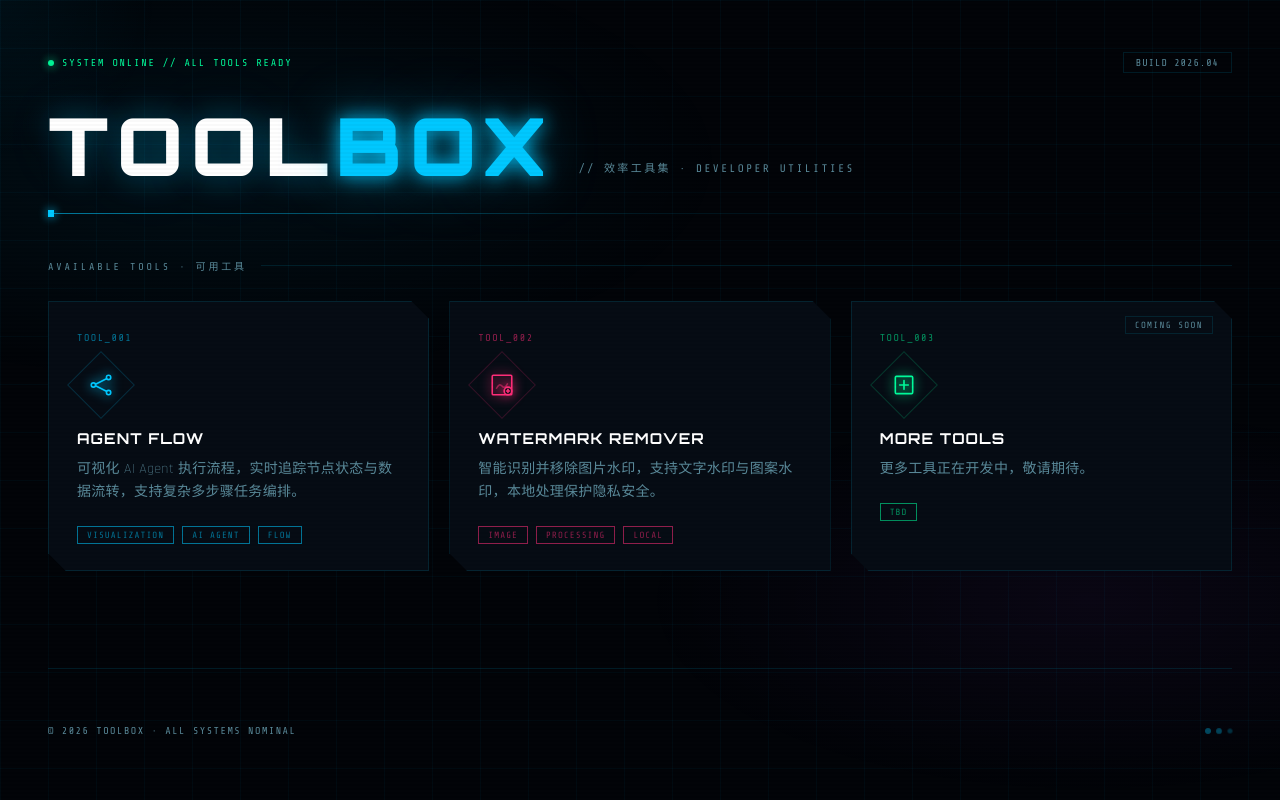
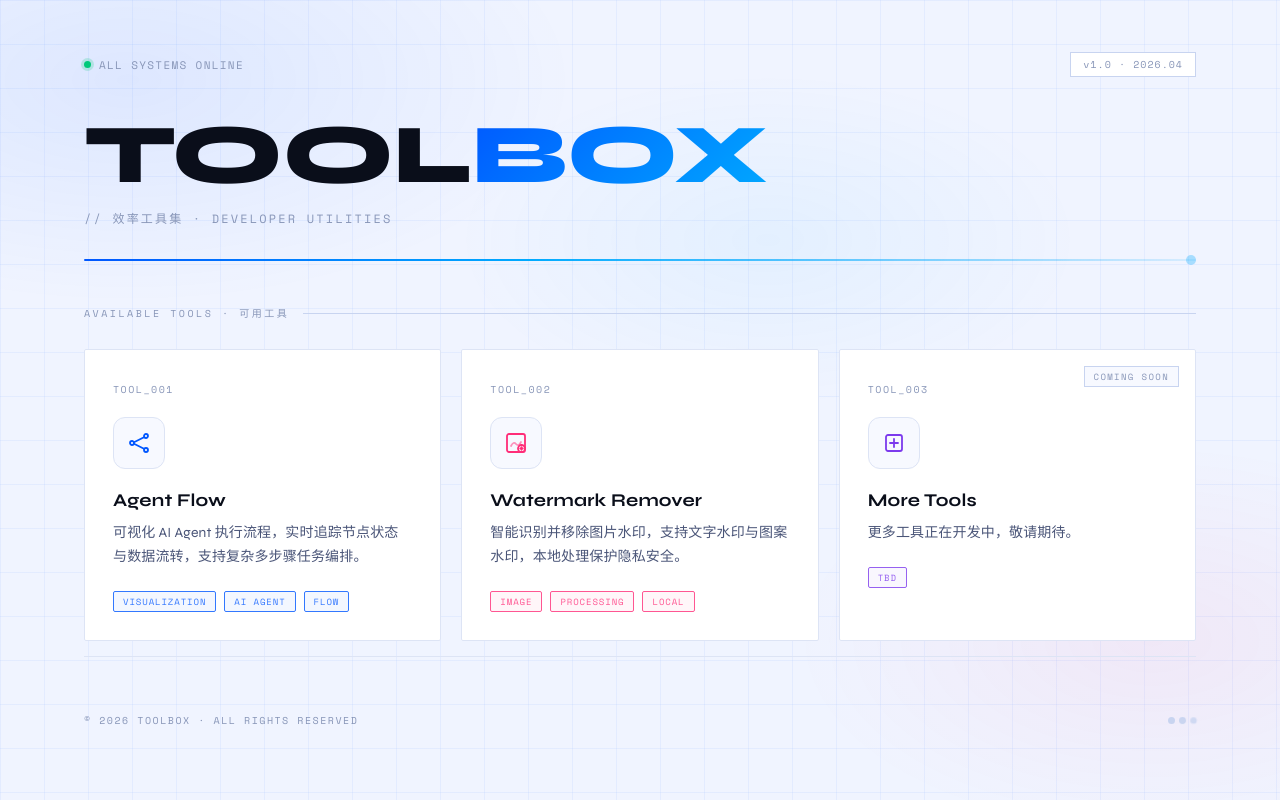
Before and after one commit to kadisyy/tools, a plain HTML site: page index.html in a window 1280 px wide. Drawn offline with nearby package versions, Linux system fonts and the light colour scheme.

Commit message:
Redesign: bright tech aesthetic for homepage and watermark remover

```diff
--- a/index.html
+++ b/index.html
@@ -5,205 +5,202 @@
 <meta name="viewport" content="width=device-width, initial-scale=1.0">
 <title>TOOLBOX</title>
 <link rel="preconnect" href="https://fonts.googleapis.com">
-<link href="https://fonts.googleapis.com/css2?family=Share+Tech+Mono&family=Orbitron:wght@400;700;900&family=Rajdhani:wght@300;400;600;700&display=swap" rel="stylesheet">
+<link href="https://fonts.googleapis.com/css2?family=Space+Mono:wght@400;700&family=Syne:wght@400;600;700;800&display=swap" rel="stylesheet">
 <style>
 :root {
-  --bg: #020408;
-  --bg2: #060c14;
-  --grid: rgba(0,200,255,0.04);
-  --border: rgba(0,200,255,0.12);
-  --border-bright: rgba(0,200,255,0.35);
-  --cyan: #00c8ff;
-  --cyan-dim: rgba(0,200,255,0.6);
-  --green: #00ff9d;
+  --bg: #f0f4ff;
+  --surface: #ffffff;
+  --surface2: #f7f9ff;
+  --border: #dde4f5;
+  --border2: #c8d4f0;
+  --blue: #0057ff;
+  --blue2: #00aaff;
   --pink: #ff2d78;
-  --yellow: #ffe600;
-  --purple: #b44dff;
-  --text: #c8e8f0;
-  --text2: #5a8a9a;
-  --mono: 'Share Tech Mono', monospace;
-  --display: 'Orbitron', sans-serif;
-  --body: 'Rajdhani', sans-serif;
+  --green: #00c97a;
+  --purple: #7c3aed;
+  --text: #0a0e1a;
+  --text2: #4a5578;
+  --text3: #8896b8;
+  --mono: 'Space Mono', monospace;
+  --sans: 'Syne', sans-serif;
 }
 *, *::before, *::after { box-sizing: border-box; margin: 0; padding: 0; }
-html, body { height: 100%; background: var(--bg); color: var(--text); font-family: var(--body); overflow-x: hidden; }
+html, body { min-height: 100%; background: var(--bg); color: var(--text); font-family: var(--sans); }
 
+/* grid bg */
 body::before {
   content: '';
   position: fixed; inset: 0;
-  background-image: linear-gradient(var(--grid) 1px, transparent 1px), linear-gradient(90deg, var(--grid) 1px, transparent 1px);
-  background-size: 48px 48px;
+  background-image:
+    linear-gradient(rgba(0,87,255,0.05) 1px, transparent 1px),
+    linear-gradient(90deg, rgba(0,87,255,0.05) 1px, transparent 1px);
+  background-size: 44px 44px;
   pointer-events: none; z-index: 0;
 }
+
+/* ambient blobs */
 body::after {
   content: '';
   position: fixed; inset: 0;
   background:
-    radial-gradient(ellipse 60% 40% at 15% 20%, rgba(0,200,255,0.06) 0%, transparent 70%),
-    radial-gradient(ellipse 50% 35% at 85% 75%, rgba(180,77,255,0.05) 0%, transparent 70%);
+    radial-gradient(ellipse 50% 40% at 10% 10%, rgba(0,87,255,0.08) 0%, transparent 70%),
+    radial-gradient(ellipse 40% 35% at 90% 80%, rgba(255,45,120,0.06) 0%, transparent 70%),
+    radial-gradient(ellipse 35% 30% at 60% 30%, rgba(0,170,255,0.05) 0%, transparent 70%);
   pointer-events: none; z-index: 0;
-}
-
-.scanlines {
-  position: fixed; inset: 0;
-  background: repeating-linear-gradient(0deg, transparent, transparent 2px, rgba(0,0,0,0.06) 2px, rgba(0,0,0,0.06) 4px);
-  pointer-events: none; z-index: 100; opacity: 0.4;
-}
-
-.cursor-glow {
-  position: fixed; width: 320px; height: 320px; border-radius: 50%;
-  background: radial-gradient(circle, rgba(0,200,255,0.05) 0%, transparent 70%);
-  pointer-events: none; transform: translate(-50%, -50%); z-index: 0;
-  transition: left 0.08s, top 0.08s;
 }
 
 .wrapper {
   position: relative; z-index: 1;
   min-height: 100vh; display: flex; flex-direction: column;
-  padding: 0 48px 64px; max-width: 1280px; margin: 0 auto;
+  max-width: 1200px; margin: 0 auto; padding: 0 44px 72px;
 }
 
 /* ── Header ── */
 header { padding: 52px 0 0; }
 
-.header-meta {
-  display: flex; align-items: center; justify-content: space-between; margin-bottom: 32px;
-}
-.status-pill {
-  font-family: var(--mono); font-size: 10px; color: var(--green);
-  letter-spacing: 0.18em; display: flex; align-items: center; gap: 8px;
-}
-.status-pill::before {
-  content: ''; width: 6px; height: 6px; border-radius: 50%;
-  background: var(--green); box-shadow: 0 0 10px var(--green);
-  animation: blink 2.4s ease-in-out infinite;
-}
-@keyframes blink { 0%,100%{opacity:1} 50%{opacity:0.25} }
-
-.build-tag {
-  font-family: var(--mono); font-size: 10px; color: var(--text2);
-  border: 1px solid var(--border); padding: 4px 12px; letter-spacing: 0.1em;
+.header-top {
+  display: flex; align-items: center; justify-content: space-between; margin-bottom: 36px;
 }
 
-.title-row { display: flex; align-items: flex-end; gap: 24px; margin-bottom: 14px; }
+.status {
+  display: flex; align-items: center; gap: 8px;
+  font-family: var(--mono); font-size: 11px; color: var(--text3); letter-spacing: 0.12em;
+}
+.status-dot {
+  width: 7px; height: 7px; border-radius: 50%;
+  background: var(--green); box-shadow: 0 0 0 3px rgba(0,201,122,0.2);
+  animation: pulse 2.5s ease-in-out infinite;
+}
+@keyframes pulse { 0%,100%{box-shadow:0 0 0 3px rgba(0,201,122,0.2)} 50%{box-shadow:0 0 0 6px rgba(0,201,122,0.08)} }
+
+.build {
+  font-family: var(--mono); font-size: 10px; color: var(--text3);
+  border: 1px solid var(--border2); padding: 4px 12px; letter-spacing: 0.1em;
+  background: var(--surface);
+}
+
+.title-area { margin-bottom: 16px; }
 
 h1 {
-  font-family: var(--display); font-size: clamp(40px, 7vw, 80px);
-  font-weight: 900; letter-spacing: 0.1em; line-height: 1; color: #fff;
-  text-shadow: 0 0 30px rgba(0,200,255,0.35), 0 0 80px rgba(0,200,255,0.1);
+  font-family: var(--sans); font-size: clamp(44px, 7vw, 84px);
+  font-weight: 800; letter-spacing: -0.01em; line-height: 1; color: var(--text);
 }
-h1 .hi { color: var(--cyan); text-shadow: 0 0 20px var(--cyan), 0 0 60px rgba(0,200,255,0.4); }
+h1 .accent {
+  background: linear-gradient(135deg, var(--blue) 0%, var(--blue2) 100%);
+  -webkit-background-clip: text; -webkit-text-fill-color: transparent; background-clip: text;
+}
 
-.title-sub {
-  font-family: var(--mono); font-size: 11px; color: var(--text2);
-  letter-spacing: 0.22em; padding-bottom: 10px;
+.tagline {
+  font-family: var(--mono); font-size: 12px; color: var(--text3);
+  letter-spacing: 0.18em; margin-top: 12px;
 }
 
 .divider {
-  height: 1px;
-  background: linear-gradient(90deg, var(--cyan-dim) 0%, rgba(0,200,255,0.1) 50%, transparent 100%);
-  margin: 28px 0 44px; position: relative;
+  height: 2px; margin: 32px 0 44px;
+  background: linear-gradient(90deg, var(--blue) 0%, var(--blue2) 40%, rgba(0,170,255,0.1) 100%);
+  border-radius: 2px; position: relative;
 }
-.divider::before {
-  content: ''; position: absolute; left: 0; top: -3px;
-  width: 6px; height: 7px; background: var(--cyan); box-shadow: 0 0 10px var(--cyan);
+.divider::after {
+  content: ''; position: absolute; right: 0; top: -4px;
+  width: 10px; height: 10px; border-radius: 50%;
+  background: var(--blue2); opacity: 0.3;
 }
 
-/* ── Section ── */
-.section-head {
-  font-family: var(--mono); font-size: 10px; color: var(--text2);
-  letter-spacing: 0.28em; margin-bottom: 28px;
+/* ── Section label ── */
+.section-label {
+  font-family: var(--mono); font-size: 10px; color: var(--text3);
+  letter-spacing: 0.25em; margin-bottom: 28px;
   display: flex; align-items: center; gap: 14px;
 }
-.section-head::after { content: ''; flex: 1; height: 1px; background: var(--border); }
+.section-label::after { content: ''; flex: 1; height: 1px; background: var(--border2); }
 
 /* ── Grid ── */
 .tools-grid {
   display: grid;
-  grid-template-columns: repeat(auto-fill, minmax(340px, 1fr));
+  grid-template-columns: repeat(auto-fill, minmax(320px, 1fr));
   gap: 20px;
 }
 
 /* ── Card ── */
 .tool-card {
-  position: relative; background: var(--bg2);
-  border: 1px solid var(--border); padding: 30px 28px 26px;
-  cursor: pointer; text-decoration: none; color: inherit; display: block;
-  overflow: hidden; transition: border-color 0.22s, transform 0.2s, box-shadow 0.22s;
-  clip-path: polygon(0 0, calc(100% - 18px) 0, 100% 18px, 100% 100%, 18px 100%, 0 calc(100% - 18px));
+  position: relative; background: var(--surface);
+  border: 1.5px solid var(--border); padding: 32px 28px 28px;
+  text-decoration: none; color: inherit; display: block;
+  border-radius: 2px; overflow: hidden;
+  transition: border-color 0.22s, transform 0.2s, box-shadow 0.22s;
 }
 .tool-card:hover { transform: translateY(-4px); }
 
-.tool-card[data-color="cyan"]   { --cc: var(--cyan);   --cg: rgba(0,200,255,0.07); }
-.tool-card[data-color="pink"]   { --cc: var(--pink);   --cg: rgba(255,45,120,0.07); }
-.tool-card[data-color="green"]  { --cc: var(--green);  --cg: rgba(0,255,157,0.07); }
-.tool-card[data-color="purple"] { --cc: var(--purple); --cg: rgba(180,77,255,0.07); }
+/* per-card accent */
+.tool-card[data-color="blue"]   { --cc: var(--blue);   --cl: rgba(0,87,255,0.06); --cs: rgba(0,87,255,0.15); }
+.tool-card[data-color="pink"]   { --cc: var(--pink);   --cl: rgba(255,45,120,0.05); --cs: rgba(255,45,120,0.12); }
+.tool-card[data-color="purple"] { --cc: var(--purple); --cl: rgba(124,58,237,0.05); --cs: rgba(124,58,237,0.12); }
 
+/* top color bar */
 .tool-card::before {
-  content: ''; position: absolute; inset: 0;
-  background: var(--cg); opacity: 0; transition: opacity 0.25s; pointer-events: none;
+  content: ''; position: absolute; top: 0; left: 0; right: 0; height: 3px;
+  background: linear-gradient(90deg, var(--cc), transparent);
+  opacity: 0; transition: opacity 0.22s;
 }
 .tool-card:hover::before { opacity: 1; }
-.tool-card:hover { border-color: var(--cc); box-shadow: 0 0 28px var(--cg), inset 0 0 28px var(--cg); }
-
-/* corner cuts */
-.cut-tr, .cut-bl {
-  position: absolute; width: 18px; height: 18px;
-  border-color: var(--cc); border-style: solid; opacity: 0; transition: opacity 0.22s;
+.tool-card:hover {
+  border-color: var(--cc);
+  box-shadow: 0 8px 32px var(--cs), 0 2px 8px rgba(0,0,0,0.06);
+  background: linear-gradient(160deg, var(--cl) 0%, var(--surface) 60%);
 }
-.cut-tr { top: 0; right: 0; border-width: 1px 1px 0 0; }
-.cut-bl { bottom: 0; left: 0; border-width: 0 0 1px 1px; }
-.tool-card:hover .cut-tr,
-.tool-card:hover .cut-bl { opacity: 1; }
 
 .card-num {
-  font-family: var(--mono); font-size: 10px; color: var(--cc);
-  letter-spacing: 0.15em; opacity: 0.55; margin-bottom: 18px;
+  font-family: var(--mono); font-size: 10px; color: var(--text3);
+  letter-spacing: 0.15em; margin-bottom: 20px;
 }
 
 .card-icon {
-  width: 48px; height: 48px; margin-bottom: 20px;
+  width: 52px; height: 52px; margin-bottom: 20px;
   display: flex; align-items: center; justify-content: center;
-  position: relative;
+  background: var(--surface2); border: 1.5px solid var(--border);
+  border-radius: 12px; transition: border-color 0.22s, background 0.22s;
 }
-.card-icon::before {
-  content: ''; position: absolute; inset: 0;
-  border: 1px solid var(--cc); opacity: 0.18; transform: rotate(45deg);
+.tool-card:hover .card-icon {
+  border-color: var(--cc);
+  background: var(--cl);
 }
 .card-icon svg {
-  width: 26px; height: 26px; stroke: var(--cc); fill: none;
-  stroke-width: 1.5; stroke-linecap: round; stroke-linejoin: round;
-  filter: drop-shadow(0 0 6px var(--cc));
+  width: 24px; height: 24px; stroke: var(--cc); fill: none;
+  stroke-width: 1.8; stroke-linecap: round; stroke-linejoin: round;
 }
 
 .card-title {
-  font-family: var(--display); font-size: 15px; font-weight: 700;
-  letter-spacing: 0.07em; color: #fff; margin-bottom: 10px;
+  font-family: var(--sans); font-size: 18px; font-weight: 700;
+  letter-spacing: 0.01em; color: var(--text); margin-bottom: 10px;
 }
 .card-desc {
-  font-size: 14px; font-weight: 300; color: var(--text2);
-  line-height: 1.65; letter-spacing: 0.02em;
+  font-size: 14px; font-weight: 400; color: var(--text2);
+  line-height: 1.7; letter-spacing: 0.01em;
 }
 .card-tags {
   display: flex; gap: 8px; margin-top: 22px; flex-wrap: wrap;
 }
 .tag {
-  font-family: var(--mono); font-size: 9px; letter-spacing: 0.12em;
-  color: var(--cc); border: 1px solid var(--cc); padding: 3px 9px; opacity: 0.55;
+  font-family: var(--mono); font-size: 9px; letter-spacing: 0.1em;
+  color: var(--cc); background: var(--cl);
+  border: 1px solid var(--cc); padding: 3px 9px; opacity: 0.8;
+  border-radius: 2px;
 }
 .card-arrow {
-  position: absolute; bottom: 26px; right: 26px;
-  font-family: var(--mono); font-size: 16px; color: var(--cc);
-  opacity: 0; transform: translateX(-8px); transition: opacity 0.2s, transform 0.2s;
+  position: absolute; bottom: 28px; right: 28px;
+  font-size: 18px; color: var(--cc);
+  opacity: 0; transform: translateX(-6px);
+  transition: opacity 0.2s, transform 0.2s;
 }
 .tool-card:hover .card-arrow { opacity: 1; transform: translateX(0); }
 
 /* coming soon */
-.tool-card.soon { opacity: 0.35; pointer-events: none; }
+.tool-card.soon { opacity: 0.45; pointer-events: none; }
 .soon-badge {
-  position: absolute; top: 14px; right: 18px;
+  position: absolute; top: 16px; right: 16px;
   font-family: var(--mono); font-size: 9px; letter-spacing: 0.15em;
-  color: var(--text2); border: 1px solid var(--border); padding: 3px 9px;
+  color: var(--text3); border: 1px solid var(--border2);
+  padding: 3px 9px; background: var(--surface2);
 }
 
 /* ── Footer ── */
@@ -212,49 +209,51 @@ footer {
   display: flex; align-items: center; justify-content: space-between;
   border-top: 1px solid var(--border);
 }
-.footer-txt { font-family: var(--mono); font-size: 10px; color: var(--text2); letter-spacing: 0.15em; }
-.dots { display: flex; gap: 7px; }
-.dots span {
-  width: 4px; height: 4px; border-radius: 50%; background: var(--border-bright);
+.footer-txt { font-family: var(--mono); font-size: 10px; color: var(--text3); letter-spacing: 0.15em; }
+.footer-dots { display: flex; gap: 6px; }
+.footer-dots span {
+  width: 5px; height: 5px; border-radius: 50%; background: var(--border2);
 }
-.dots span:nth-child(1) { animation: dp 2s 0s infinite; }
-.dots span:nth-child(2) { animation: dp 2s 0.35s infinite; }
-.dots span:nth-child(3) { animation: dp 2s 0.7s infinite; }
-@keyframes dp { 0%,100%{opacity:0.25;transform:scale(1)} 50%{opacity:1;transform:scale(1.5)} }
+.footer-dots span:nth-child(1) { animation: dp 2s 0s infinite; }
+.footer-dots span:nth-child(2) { animation: dp 2s 0.3s infinite; }
+.footer-dots span:nth-child(3) { animation: dp 2s 0.6s infinite; }
+@keyframes dp { 0%,100%{opacity:0.4;transform:scale(1)} 50%{opacity:1;transform:scale(1.4)} }
 
 /* ── Entrance ── */
-.wrapper { animation: wIn 0.55s ease both; }
-@keyframes wIn { from{opacity:0;transform:translateY(14px)} to{opacity:1;transform:translateY(0)} }
+.wrapper { animation: wIn 0.5s ease both; }
+@keyframes wIn { from{opacity:0;transform:translateY(16px)} to{opacity:1;transform:translateY(0)} }
 .tool-card { animation: cIn 0.5s ease both; }
-.tool-card:nth-child(1) { animation-delay: 0.1s; }
-.tool-card:nth-child(2) { animation-delay: 0.2s; }
-.tool-card:nth-child(3) { animation-delay: 0.3s; }
-@keyframes cIn { from{opacity:0;transform:translateY(22px)} to{opacity:1;transform:translateY(0)} }
+.tool-card:nth-child(1) { animation-delay: 0.08s; }
+.tool-card:nth-child(2) { animation-delay: 0.16s; }
+.tool-card:nth-child(3) { animation-delay: 0.24s; }
+@keyframes cIn { from{opacity:0;transform:translateY(20px)} to{opacity:1;transform:translateY(0)} }
 </style>
 </head>
 <body>
-<div class="scanlines"></div>
-<div class="cursor-glow" id="cg"></div>
 
 <div class="wrapper">
   <header>
-    <div class="header-meta">
-      <div class="status-pill">SYSTEM ONLINE // ALL TOOLS READY</div>
-      <div class="build-tag">BUILD 2026.04</div>
+    <div class="header-top">
+      <div class="status">
+        <div class="status-dot"></div>
+        ALL SYSTEMS ONLINE
+      </div>
+      <div class="build">v1.0 · 2026.04</div>
     </div>
-    <div class="title-row">
-      <h1>TOOL<span class="hi">BOX</span></h1>
-      <div class="title-sub">// 效率工具集 · DEVELOPER UTILITIES</div>
+
+    <div class="title-area">
+      <h1>TOOL<span class="accent">BOX</span></h1>
+      <div class="tagline">// 效率工具集 · DEVELOPER UTILITIES</div>
     </div>
+
     <div class="divider"></div>
   </header>
 
-  <div class="section-head">AVAILABLE TOOLS · 可用工具</div>
+  <div class="section-label">AVAILABLE TOOLS · 可用工具</div>
 
   <div class="tools-grid">
 
-    <a class="tool-card" href="agent-flow.html" data-color="cyan">
-      <div class="cut-tr"></div><div class="cut-bl"></div>
+    <a class="tool-card" href="agent-flow.html" data-color="blue">
       <div class="card-num">TOOL_001</div>
       <div class="card-icon">
         <svg viewBox="0 0 24 24">
@@ -265,7 +264,7 @@ footer {
           <line x1="7" y1="12.7" x2="17" y2="17.8"/>
         </svg>
       </div>
-      <div class="card-title">AGENT FLOW</div>
+      <div class="card-title">Agent Flow</div>
       <div class="card-desc">可视化 AI Agent 执行流程，实时追踪节点状态与数据流转，支持复杂多步骤任务编排。</div>
       <div class="card-tags">
         <span class="tag">VISUALIZATION</span>
@@ -276,18 +275,17 @@ footer {
     </a>
 
     <a class="tool-card" href="watermark-remover.html" data-color="pink">
-      <div class="cut-tr"></div><div class="cut-bl"></div>
       <div class="card-num">TOOL_002</div>
       <div class="card-icon">
         <svg viewBox="0 0 24 24">
-          <rect x="3" y="3" width="18" height="18" rx="1"/>
+          <rect x="3" y="3" width="18" height="18" rx="2"/>
           <path d="M7 15 Q9.5 10 12 13 Q14.5 16 17 11" opacity="0.5"/>
-          <circle cx="17.5" cy="17.5" r="3.5" fill="#060c14"/>
-          <line x1="16" y1="17.5" x2="19" y2="17.5"/>
-          <line x1="17.5" y1="16" x2="17.5" y2="19"/>
+          <circle cx="17.5" cy="17.5" r="3.5" fill="white" stroke="var(--pink)" stroke-width="1.8"/>
+          <line x1="16.2" y1="17.5" x2="18.8" y2="17.5"/>
+          <line x1="17.5" y1="16.2" x2="17.5" y2="18.8"/>
         </svg>
       </div>
-      <div class="card-title">WATERMARK REMOVER</div>
+      <div class="card-title">Watermark Remover</div>
       <div class="card-desc">智能识别并移除图片水印，支持文字水印与图案水印，本地处理保护隐私安全。</div>
       <div class="card-tags">
         <span class="tag">IMAGE</span>
@@ -297,17 +295,17 @@ footer {
       <div class="card-arrow">→</div>
     </a>
 
-    <div class="tool-card soon" data-color="green">
+    <div class="tool-card soon" data-color="purple">
       <div class="soon-badge">COMING SOON</div>
       <div class="card-num">TOOL_003</div>
       <div class="card-icon">
         <svg viewBox="0 0 24 24">
-          <rect x="4" y="4" width="16" height="16" rx="1"/>
+          <rect x="4" y="4" width="16" height="16" rx="2"/>
           <line x1="8" y1="12" x2="16" y2="12"/>
           <line x1="12" y1="8" x2="12" y2="16"/>
         </svg>
       </div>
-      <div class="card-title">MORE TOOLS</div>
+      <div class="card-title">More Tools</div>
       <div class="card-desc">更多工具正在开发中，敬请期待。</div>
       <div class="card-tags"><span class="tag">TBD</span></div>
     </div>
@@ -315,17 +313,10 @@ footer {
   </div>
 
   <footer>
-    <div class="footer-txt">© 2026 TOOLBOX · ALL SYSTEMS NOMINAL</div>
-    <div class="dots"><span></span><span></span><span></span></div>
+    <div class="footer-txt">© 2026 TOOLBOX · ALL RIGHTS RESERVED</div>
+    <div class="footer-dots"><span></span><span></span><span></span></div>
   </footer>
 </div>
 
-<script>
-const cg = document.getElementById('cg');
-document.addEventListener('mousemove', e => {
-  cg.style.left = e.clientX + 'px';
-  cg.style.top = e.clientY + 'px';
-});
-</script>
 </body>
 </html>
```
Also changed, not shown: watermark-remover.html (+153 -223 lines).
